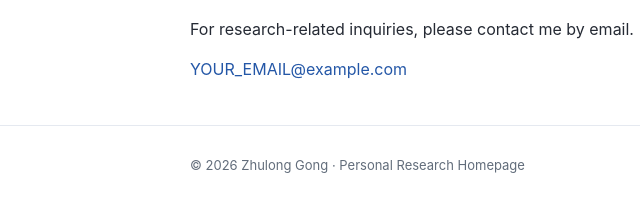
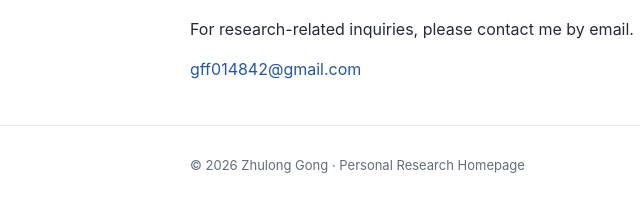
Before and after one commit to faga-f/faga-f.github.io, a plain HTML site: page index.html in a window 1280 px wide. Shown: the part 1387-1597 px from the top of the page, 0-640 px from the left. Drawn offline with Linux system fonts and the light colour scheme.

Commit message:
Update index.html

```diff
--- a/index.html
+++ b/index.html
@@ -361,7 +361,7 @@
       </p>
       <p>
         <a href="mailto:YOUR_EMAIL@example.com">
-          YOUR_EMAIL@example.com
+          gff014842@gmail.com
         </a>
       </p>
     </section>
```
